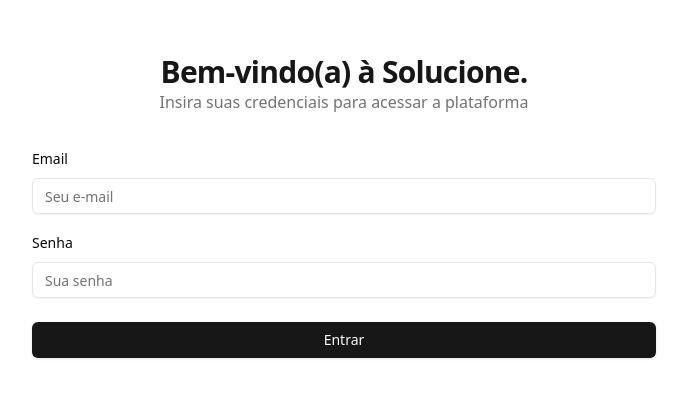
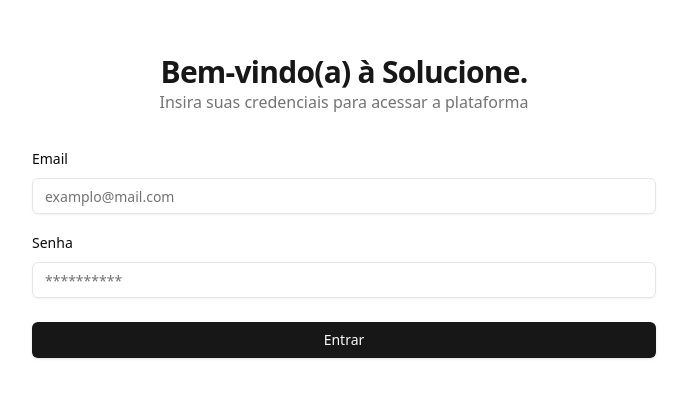
Before and after one commit to garciaagui/solucione-upx-iv, a Next.js app: page /auth/login in a window 1280 px wide. Shown: the part 154-552 px from the top of the page, without its empty margins (296-983 px from the left). Built offline with nearby package versions, Linux system fonts and the light colour scheme.

Commit message:
feat: Add new placeholders to 'login form' fields

```diff
--- a/src/components/login-form.tsx
+++ b/src/components/login-form.tsx
@@ -59,7 +59,7 @@ export default function LoginForm({ form, onSuccess }: Props) {
             <FormItem>
               <FormLabel>Email</FormLabel>
               <FormControl>
-                <Input placeholder="Seu e-mail" type="email" {...field} />
+                <Input placeholder="examplo@mail.com" type="email" {...field} />
               </FormControl>
               <FormMessage />
             </FormItem>
@@ -74,7 +74,7 @@ export default function LoginForm({ form, onSuccess }: Props) {
             <FormItem>
               <FormLabel>Senha</FormLabel>
               <FormControl>
-                <Input placeholder="Sua senha" type="password" {...field} />
+                <Input placeholder="**********" type="password" {...field} />
               </FormControl>
               <FormMessage />
             </FormItem>
```
